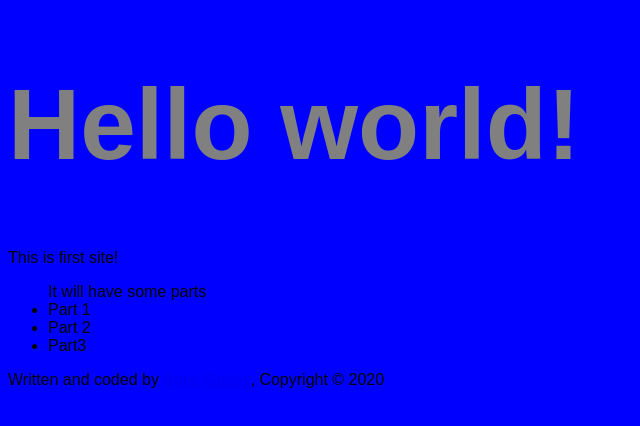
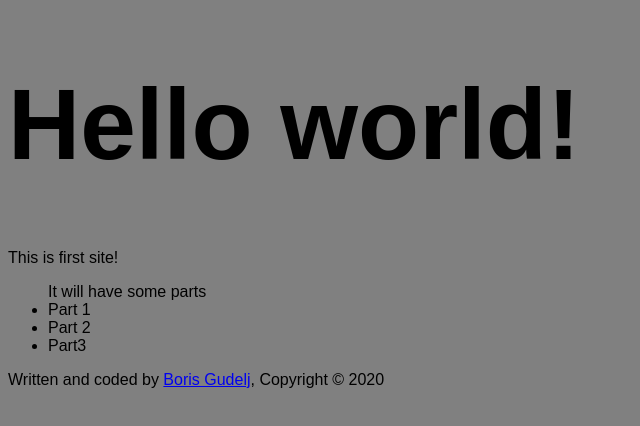
Before and after one commit to Bockey/first-project, a plain HTML site: page index.html in a window 1280 px wide. Shown: the whole page, without its empty margins (0-640 px from the left). Drawn offline with Linux system fonts and the light colour scheme.

Commit message:
Update styles.css

```diff
--- a/css/styles.css
+++ b/css/styles.css
@@ -1,8 +1,9 @@
 body {
-    background:blue;
+    background-color: gray;
     font-family: Arial, Helvetica, sans-serif;
 }
 h1{
     font-size: 100px;
-    color: gray;
+    color: black;
+
 }
```
